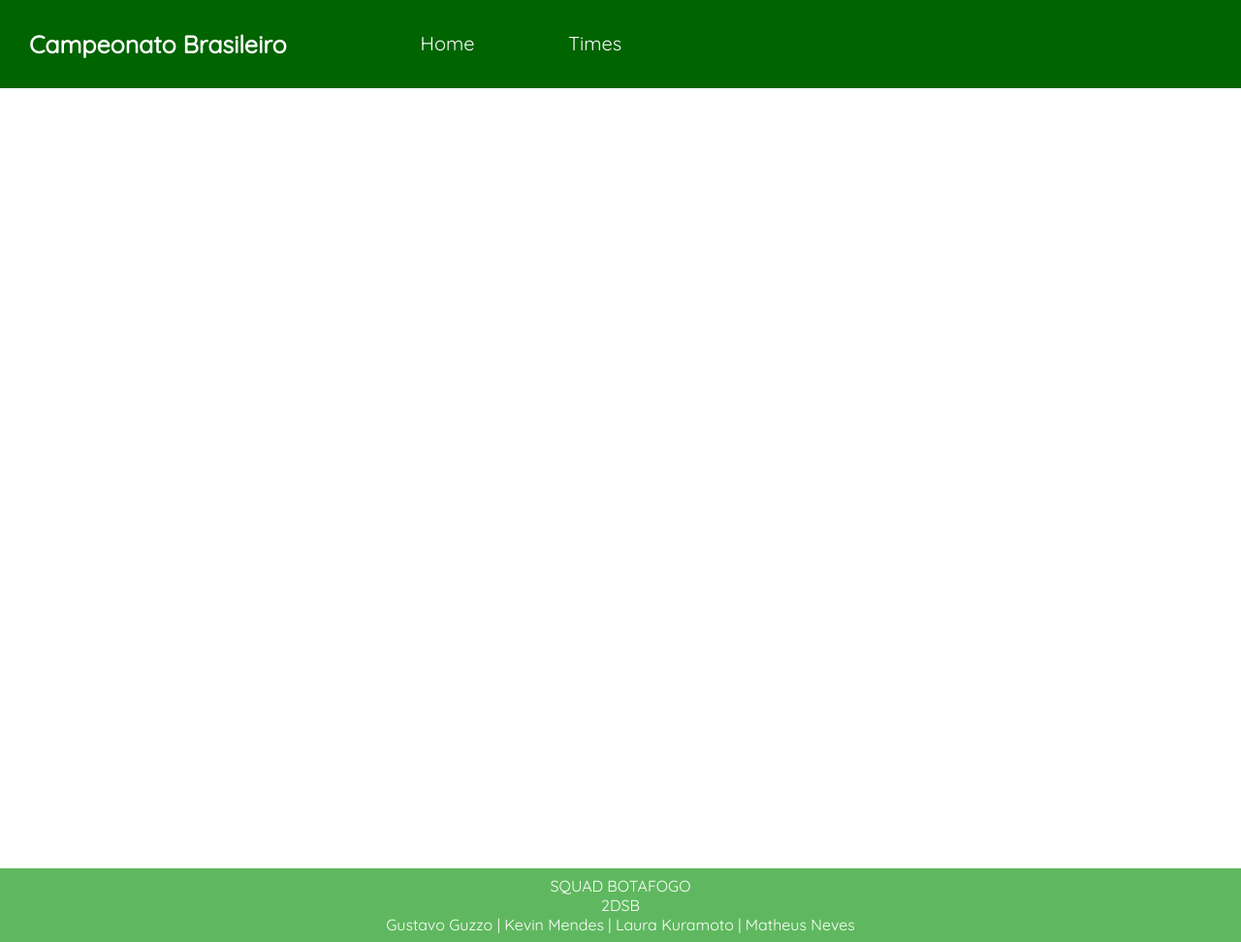
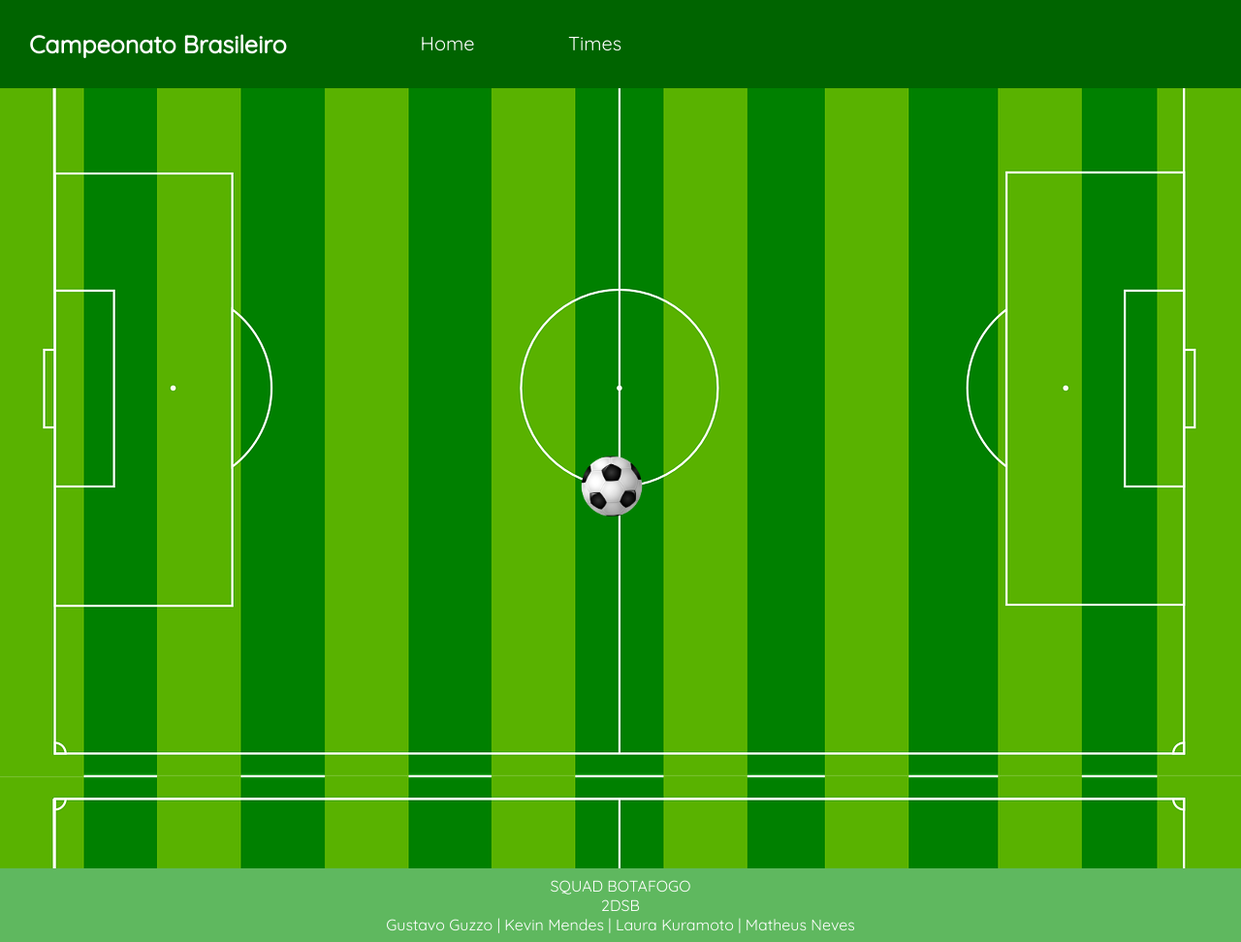
Before and after one commit to Neprim1609/Site_Valido_mvc, a plain HTML site: page index.html in a window 1280 px wide. Shown: the whole page at 97% size. Drawn offline with Linux system fonts and the light colour scheme; the site is published under a folder, as on GitHub Pages, so addresses that start at the root find nothing.

Commit message:
teve que se realizar mudanças não estava puxando as imagens

```diff
--- a/view/style/estilo.css
+++ b/view/style/estilo.css
@@ -92,7 +92,7 @@ body {
     background-color: var(--bg-color) ;
 
     /*imagem do estádio fixada no meio*/
-    background-image:url('/view/img/1920x1080.jpg');
+    background-image:url('../img/1920x1080.jpg');
     background-repeat: no-repeat;
     background-size: cover ;
     background-position: center ;
--- a/view/style/style do home.css
+++ b/view/style/style do home.css
@@ -6,7 +6,7 @@
 }
 
 body {
-  background-image: url('/view/img/background.png');
+  background-image: url('../img/background.png');
   background-repeat: no-repeat;
   background-size: cover;
   background-position: center;
@@ -26,7 +26,7 @@ body {
   background-repeat: no-repeat;
   background-size: cover;
   position: absolute;
-  background-image: url('/view/img/bola.png');
+  background-image: url('../img/bola.png');
   animation: ball 10.0s infinite linear;
   object-fit: none;
 
--- a/view/style/style.css
+++ b/view/style/style.css
@@ -9,7 +9,7 @@ body {
     margin: 0;
     display: block;
     text-align: center;
-    background-image: url('/view/img/background.png');
+    background-image: url('../img/background.png');
     background-repeat: no-repeat;
     background-size: cover;
     background-position: center;
```
Also changed, not shown: model/name.txt (deleted).
